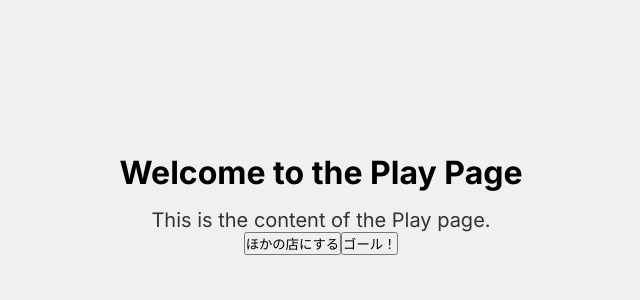
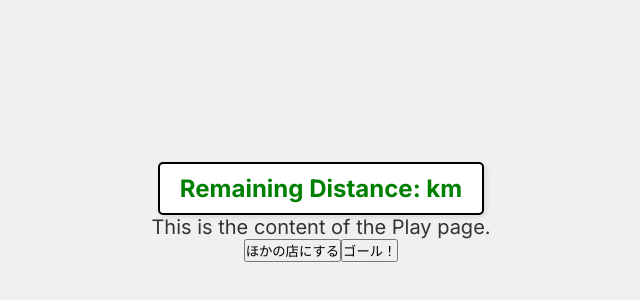
Before and after one commit to inovation-teamF/inovation-teamF, a Next.js app in the folder inovation/: page /play in a window 1280 px wide. Shown: the part 196-496 px from the top of the page, without its empty margins (319-959 px from the left). Built offline with nearby package versions, Linux system fonts and the light colour scheme.

Commit message:
距離計を実装．

```diff
--- a/inovation/src/app/play/page.js
+++ b/inovation/src/app/play/page.js
@@ -2,7 +2,8 @@
 'use client';
 import './play.css';
 
-export default function Play() {
+
+export default function Play({ distance }) {
   const handleChangeShop = () => {
     window.location.href = 'http://localhost:3000/';
   };
@@ -13,7 +14,7 @@ export default function Play() {
 
   return (
     <main className="main">
-      <h1 className="heading">Welcome to the Play Page</h1>
+      <h1 className="distance">Remaining Distance: {distance} km</h1>
       <p className="paragraph">This is the content of the Play page.</p>
       <div className="buttons">
         <button className="button" onClick={handleChangeShop}>ほかの店にする</button>
--- a/inovation/src/app/play/play.css
+++ b/inovation/src/app/play/play.css
@@ -8,12 +8,20 @@
   background-color: #f0f0f0;
 }
 
-.heading {
-  font-size: 2rem;
-  margin-bottom: 1rem;
-}
 
 .paragraph {
   font-size: 1.25rem;
   color: #333;
 }
+.distance {
+  font-size: 1.5rem;
+  color: #008000; /* 例として色を変更 */
+  margin-top: 1rem;
+  padding: 10px 20px;
+  border: 2px solid #000; /* 枠線の追加 */
+  border-radius: 5px; /* 角を丸くする */
+  background-color: #fff; /* 背景色 */
+  display: inline-block;
+  text-align: center;
+  box-shadow: 2px 2px 5px rgba(0, 0, 0, 0.1); /* 影を追加 */
+}
```
